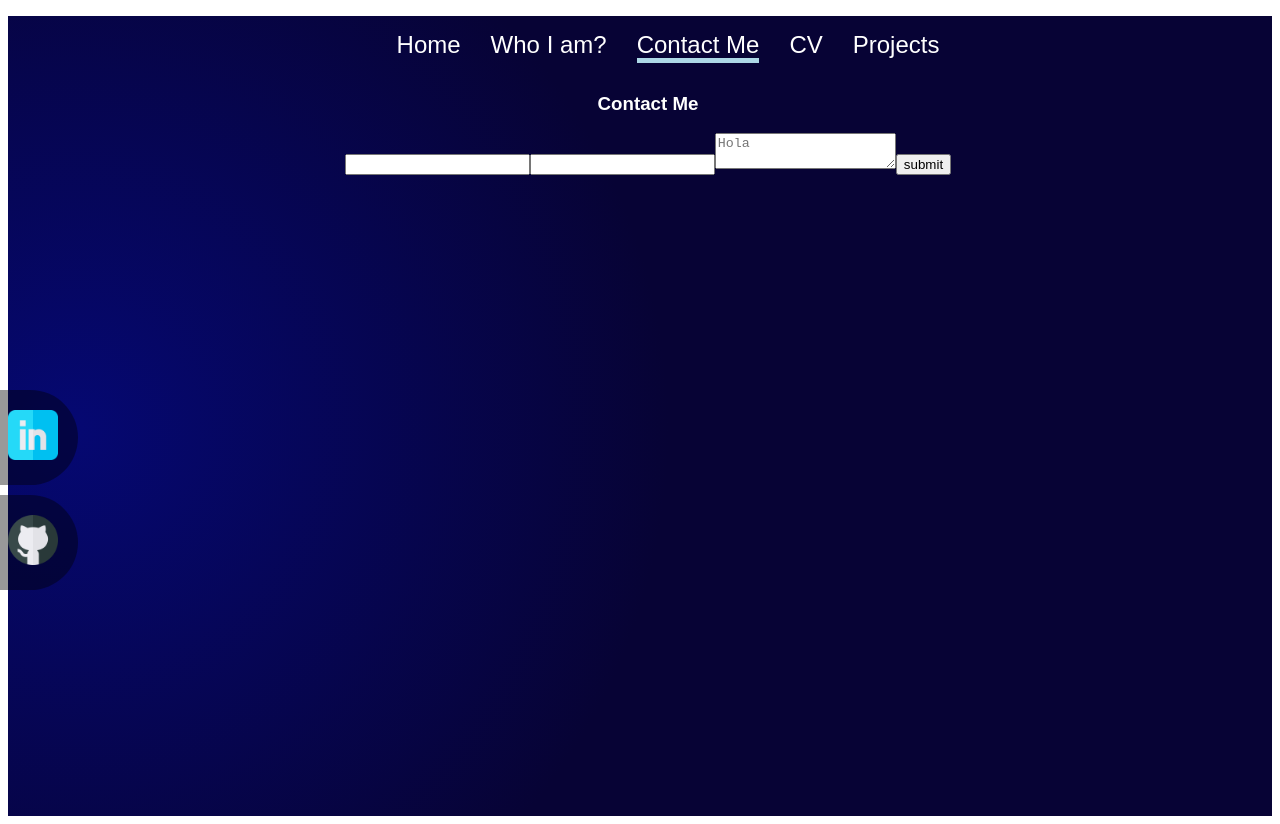
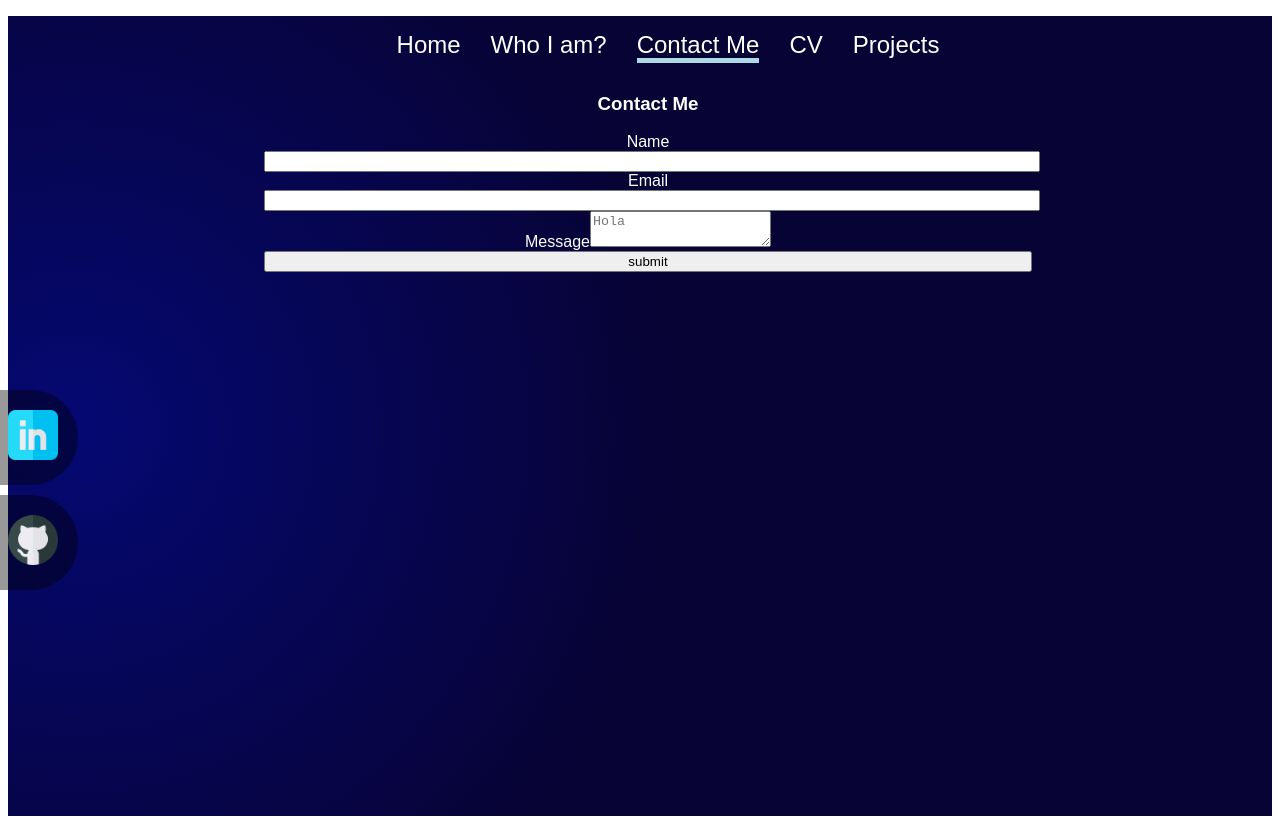
Before and after one commit to machux21/Portfolio, a React (Create React App) app: page /contact in a window 1280 px wide. Built offline with nearby package versions, Linux system fonts and the light colour scheme.

Commit message:
form changes

```diff
--- a/src/components/MainComponents/Contact.jsx
+++ b/src/components/MainComponents/Contact.jsx
@@ -1,14 +1,40 @@
 import React, { useState } from "react";
+import styled from "styled-components";
+const Form = styled.form`
+  width: 60vw;
+  height: 70vh;
+  margin: 0 auto;
+  display: flex;
+  flex-direction: column;
+  .name-email {
+    label {
+      text-align: right;
+    }
+    input {
+      width: 100%;
+    }
+  }
+`;
 export default function () {
   return (
     <div>
       <h3>Contact Me</h3>
-      <form>
-        <input type="text" />
-        <input type="email" />
-        <textarea name="message" placeholder="Hola" />
+      <Form>
+        <div className="name-email">
+          <label htmlFor="name">Name</label>
+          <input id="name" type="text" />
+        </div>
+        <div className="name-email">
+          <label htmlFor="email">Email</label>
+          <input id="email" type="email" />
+        </div>
+        <div>
+          <label htmlFor="message">Message</label>
+          <textarea id="message" name="message" placeholder="Hola" />
+        </div>
+
         <input type="submit" value="submit" />
-      </form>
+      </Form>
     </div>
   );
 }
```
